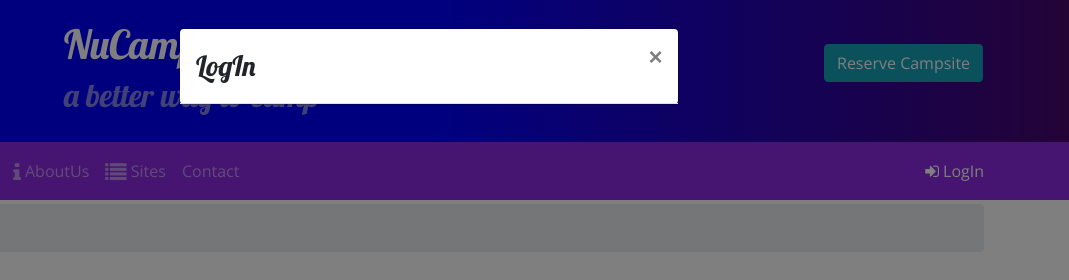
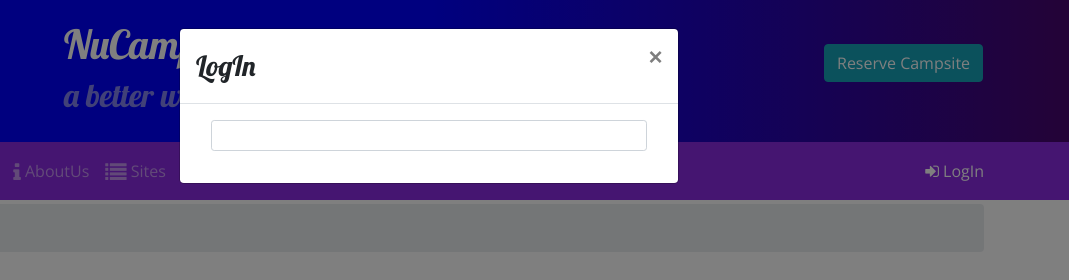
Before and after one commit to omaranBazna/2-Bootstrap, a website: page nucampsite/index.html in a window 1280 px wide. Both pictures are taken after a click on the element "LogIn". Shown: the top 280 px of the page, 211-1280 px from the left. Drawn offline with nearby package versions, Linux system fonts and the light colour scheme.

Commit message:
add form to the modal

```diff
--- a/nucampsite/index.html
+++ b/nucampsite/index.html
@@ -78,6 +78,18 @@ reach out to me at :omran4d@gmail.com-->
     <div class="modal-content" >
         <div class="modal-header">
             <h3 class="modal-title">LogIn</h3><button type="button" class="close" data-dismiss="modal">&times;</button>
+        </div>
+        <div class="modal-body">
+            <div class="container-fluid">
+              <form>
+                <div class="form-row">
+                    <div class="form-group col-12">
+                        <label for="LogIn" class="sr-only"> Email :</label>
+                        <input type="email" class="form-control form-control-sm" id="LogIn" placeholde="Enter your email">
+                    </div>
+                </div>
+              </form>
+            </div>
         </div>
     </div>
   </div>
```
